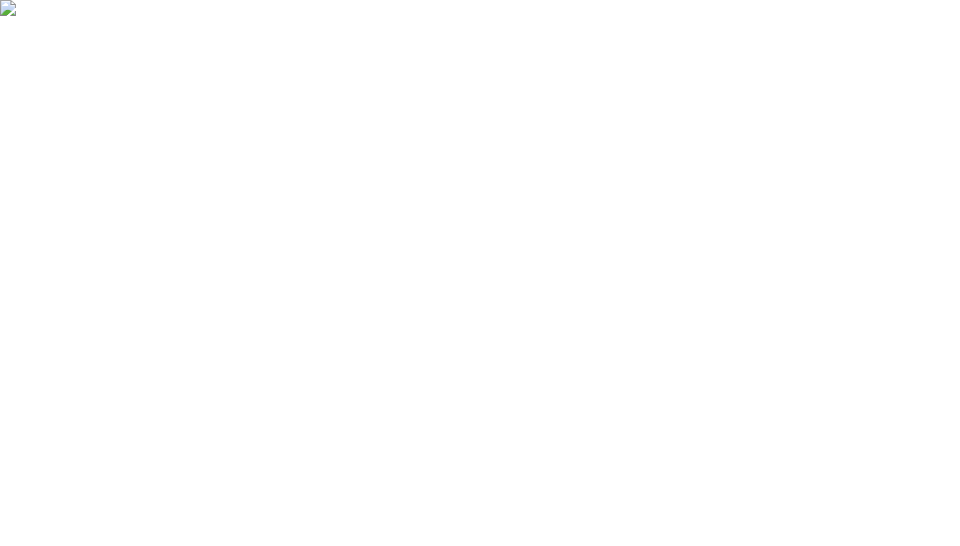
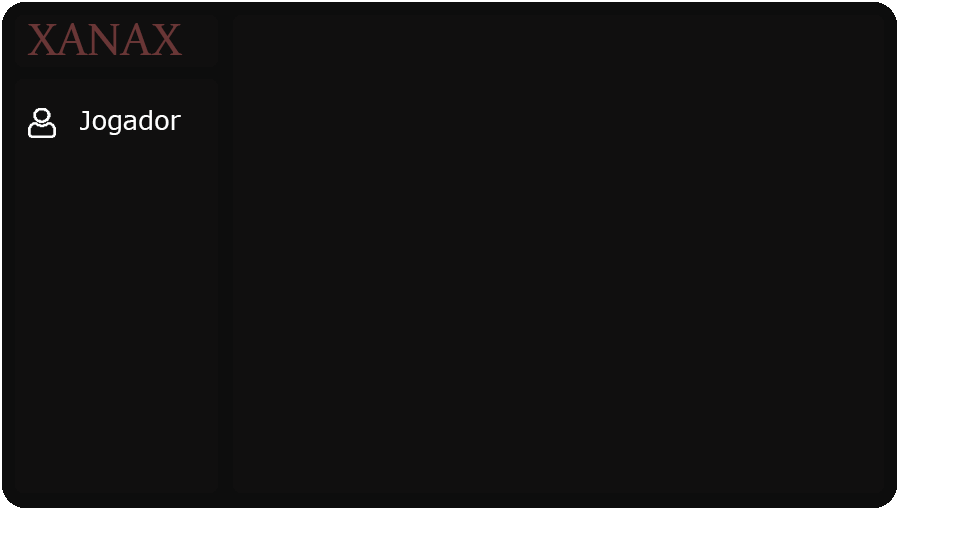
Before and after one commit to palhacin/fivem-images2, a plain HTML site: page index.html in a window 1280 px wide. Shown: the whole page, without its empty margins (0-960 px from the left). Drawn offline with Linux system fonts and the light colour scheme.

Commit message:
Update index.html

```diff
--- a/index.html
+++ b/index.html
@@ -1,5 +1,5 @@
 <body>
-  <img src="./xanax_principal.jpg"/>
+  <img src="./xanax_principal.png"/>
 </body>
 
 <style>
```
